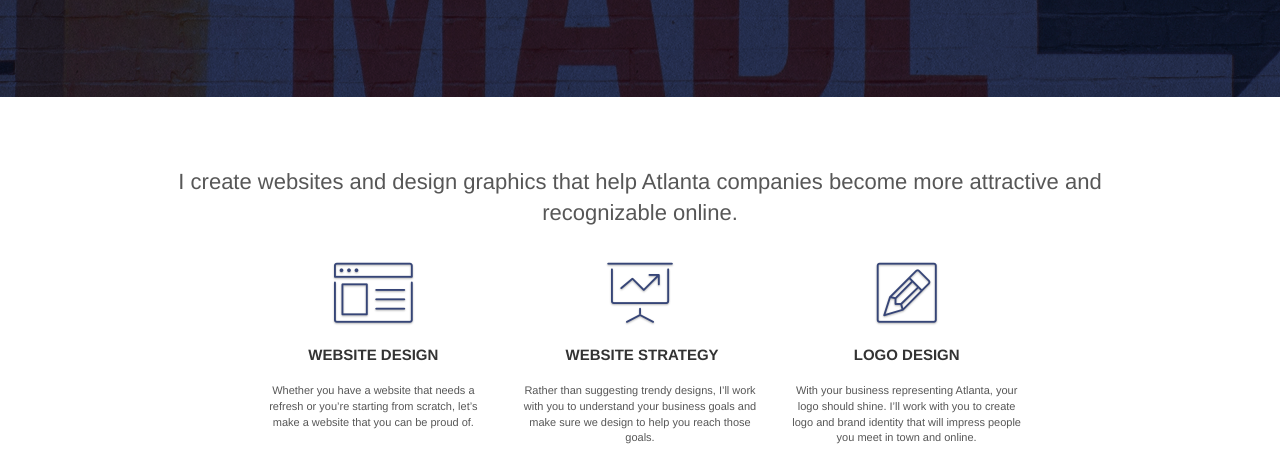
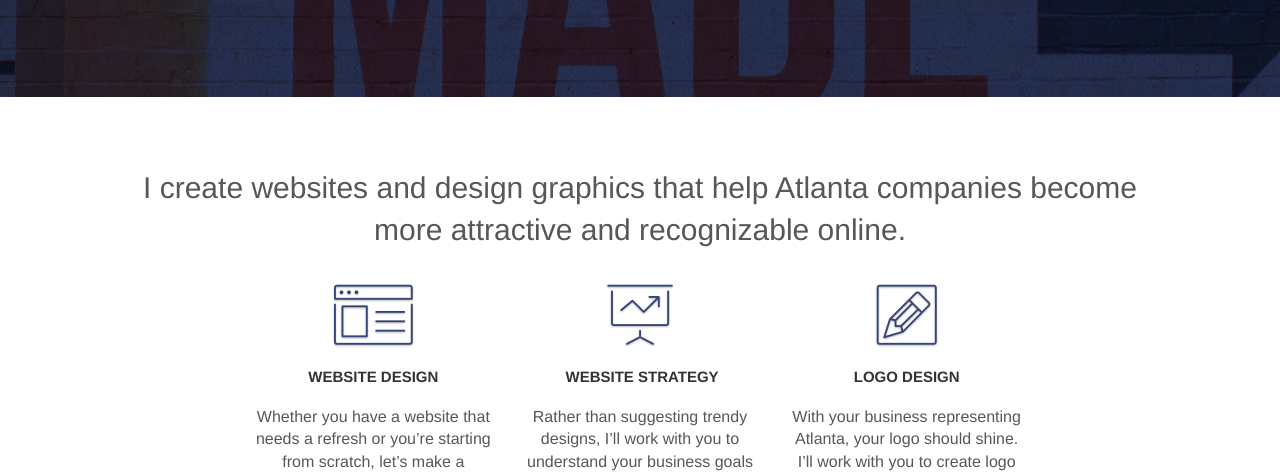
Before and after one commit to Comlanux/Project-4, a plain HTML site: page P4-Project-Updates/index.html in a window 1280 px wide. Shown: the part 486-959 px from the top of the page. Drawn offline with Linux system fonts and the light colour scheme.

Commit message:
fixed font-size

```diff
--- a/P4-Project-Updates/style.css
+++ b/P4-Project-Updates/style.css
@@ -296,7 +296,7 @@ blockquote {
 }
 
 #bloc-2-services p {
-    font-size: 11px;
+    font-size: 16px;
 }
 
 .navbar {
@@ -689,7 +689,7 @@ a {
 }
 
 p {
-    font-size: 12px;
+    font-size: 16px;
 }
 
 .tight-width-whitespace {
@@ -717,7 +717,6 @@ p {
 }
 
 h2 {
-    font-size: 22px;
     line-height: 1.4em;
 }
 
```
